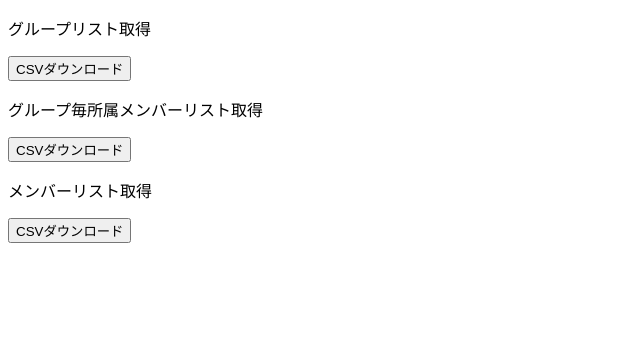
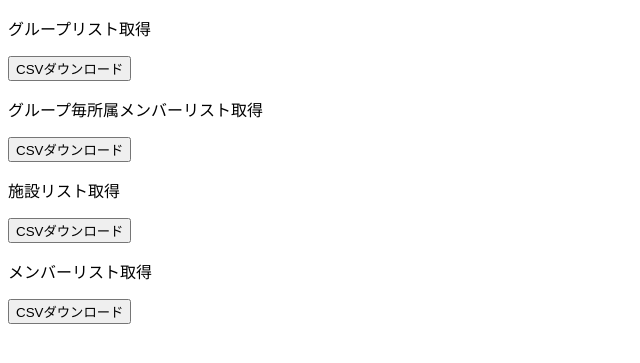
Before and after one commit to ichinose-takahiro/rakumo, a Django app: page /rakumo/form/ in a window 1280 px wide. Shown: the top 363 px of the page, without its empty margins (0-640 px from the left). Run offline with Django 3.2, Linux system fonts and the light colour scheme; parts of the project's set-up code (start-up, migrations or seed data) failed here and were passed over.

Commit message:
施設追加

```diff
--- a/rakumo/templates/rakumo/form.html
+++ b/rakumo/templates/rakumo/form.html
@@ -16,6 +16,13 @@
         <input type="submit" value="CSVダウンロード">
     </form>
 
+    <p>施設リスト取得</p>
+    <form method="POST" enctype="multipart/form-data">
+        {% csrf_token %}
+        <input type='hidden' name='postType' value='resource'>
+        <input type="submit" value="CSVダウンロード">
+    </form>
+
     <p>メンバーリスト取得</p>
     <form method="POST" enctype="multipart/form-data">
         {% csrf_token %}
```
